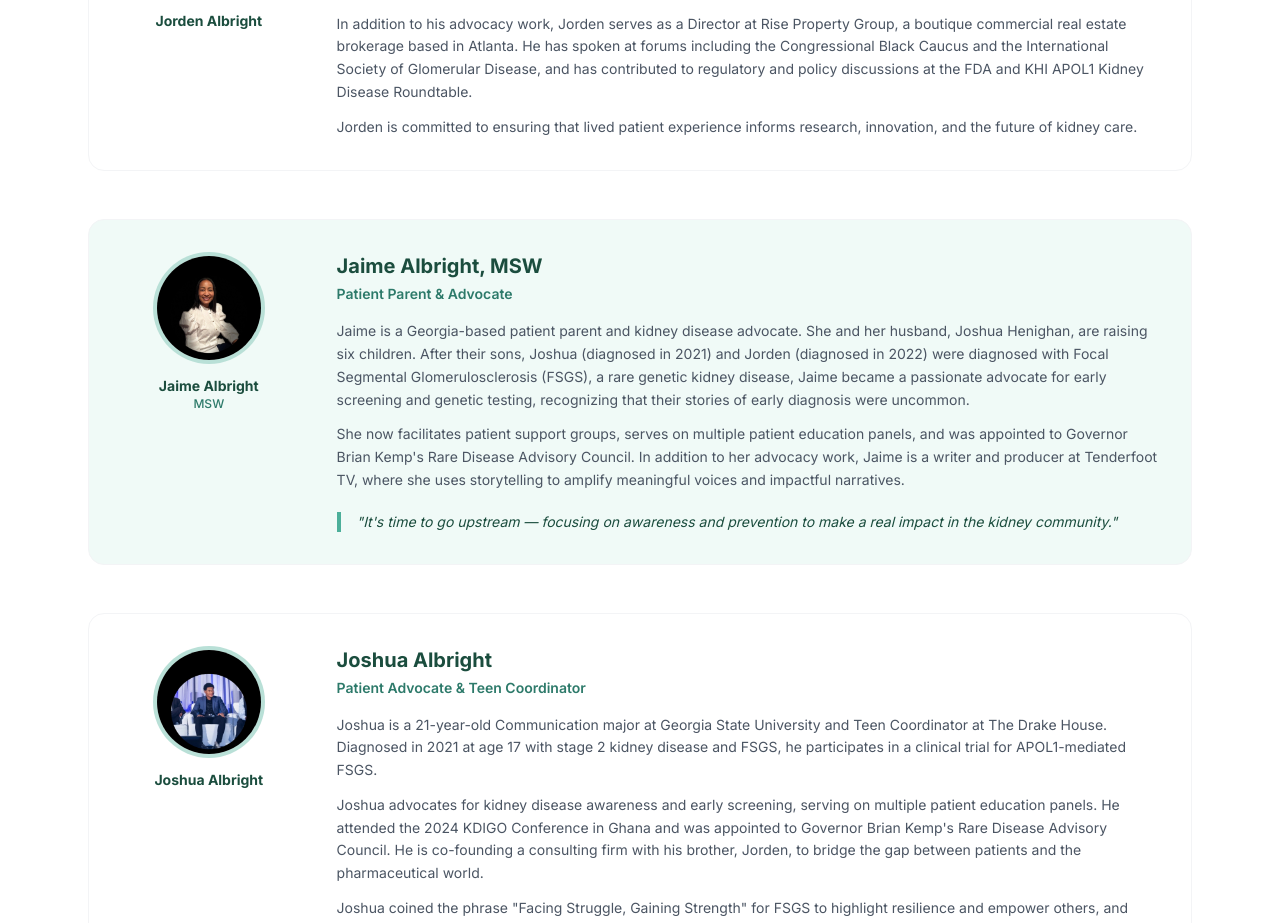
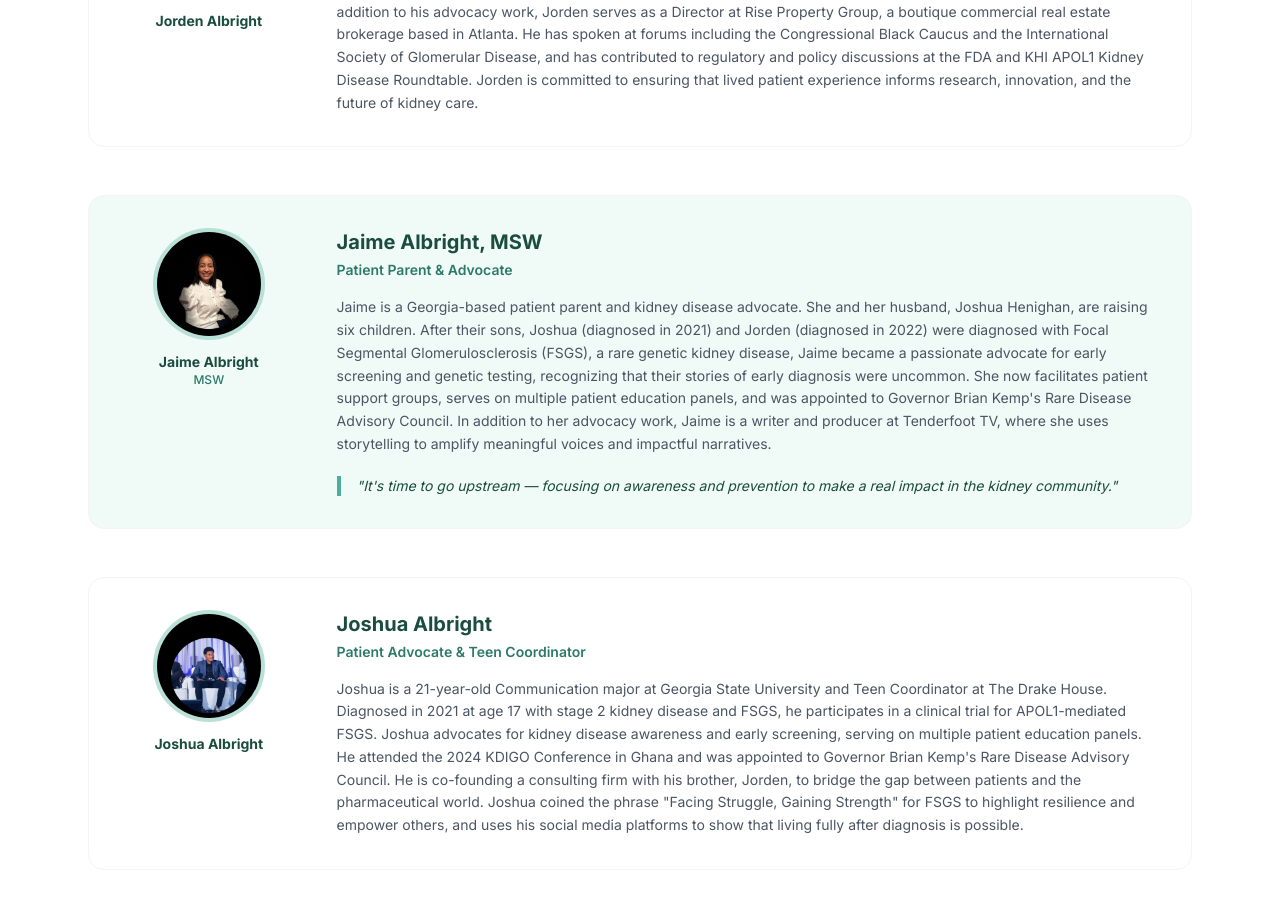
Before and after one commit to Jorden475/The-Lending-Hand-Initiative-, a Next.js app: page /about in a window 1280 px wide. Shown: the part 762-1685 px from the top of the page. Built offline with nearby package versions, Linux system fonts and the light colour scheme.

Commit message:
Fix build error and update logo + headshots via direct push

```diff
--- a/app/about/page.js
+++ b/app/about/page.js
@@ -3,31 +3,21 @@ const team = [
     name: 'Jorden Albright',
     title: 'Founder | Patient Advocate & National Speaker',
     photo: '/jorden.jpg',
-    bio: `Jorden is an Atlanta-based patient advocate living with APOL1-mediated FSGS. Diagnosed in 2022, he transformed his personal health journey into a mission to advance awareness, early screening, and health equity in rare kidney disease.
-
-In addition to his advocacy work, Jorden serves as a Director at Rise Property Group, a boutique commercial real estate brokerage based in Atlanta. He has spoken at forums including the Congressional Black Caucus and the International Society of Glomerular Disease, and has contributed to regulatory and policy discussions at the FDA and KHI APOL1 Kidney Disease Roundtable.
-
-Jorden is committed to ensuring that lived patient experience informs research, innovation, and the future of kidney care.`,
+    bio: `Jorden is an Atlanta-based patient advocate living with APOL1-mediated FSGS. Diagnosed in 2022, he transformed his personal health journey into a mission to advance awareness, early screening, and health equity in rare kidney disease.\n\nIn addition to his advocacy work, Jorden serves as a Director at Rise Property Group, a boutique commercial real estate brokerage based in Atlanta. He has spoken at forums including the Congressional Black Caucus and the International Society of Glomerular Disease, and has contributed to regulatory and policy discussions at the FDA and KHI APOL1 Kidney Disease Roundtable.\n\nJorden is committed to ensuring that lived patient experience informs research, innovation, and the future of kidney care.`,
     quote: null,
   },
   {
     name: 'Jaime Albright, MSW',
     title: 'Patient Parent & Advocate',
     photo: '/jaime.jpg',
-    bio: `Jaime is a Georgia-based patient parent and kidney disease advocate. She and her husband, Joshua Henighan, are raising six children. After their sons, Joshua (diagnosed in 2021) and Jorden (diagnosed in 2022) were diagnosed with Focal Segmental Glomerulosclerosis (FSGS), a rare genetic kidney disease, Jaime became a passionate advocate for early screening and genetic testing, recognizing that their stories of early diagnosis were uncommon.
-
-She now facilitates patient support groups, serves on multiple patient education panels, and was appointed to Governor Brian Kemp's Rare Disease Advisory Council. In addition to her advocacy work, Jaime is a writer and producer at Tenderfoot TV, where she uses storytelling to amplify meaningful voices and impactful narratives.`,
-    quote: 'It\'s time to go upstream — focusing on awareness and prevention to make a real impact in the kidney community.',
+    bio: `Jaime is a Georgia-based patient parent and kidney disease advocate. She and her husband, Joshua Henighan, are raising six children. After their sons, Joshua (diagnosed in 2021) and Jorden (diagnosed in 2022) were diagnosed with Focal Segmental Glomerulosclerosis (FSGS), a rare genetic kidney disease, Jaime became a passionate advocate for early screening and genetic testing, recognizing that their stories of early diagnosis were uncommon.\n\nShe now facilitates patient support groups, serves on multiple patient education panels, and was appointed to Governor Brian Kemp's Rare Disease Advisory Council. In addition to her advocacy work, Jaime is a writer and producer at Tenderfoot TV, where she uses storytelling to amplify meaningful voices and impactful narratives.`,
+    quote: "It's time to go upstream — focusing on awareness and prevention to make a real impact in the kidney community.",
   },
   {
     name: 'Joshua Albright',
     title: 'Patient Advocate & Teen Coordinator',
     photo: '/joshua.jpg',
-    bio: `Joshua is a 21-year-old Communication major at Georgia State University and Teen Coordinator at The Drake House. Diagnosed in 2021 at age 17 with stage 2 kidney disease and FSGS, he participates in a clinical trial for APOL1-mediated FSGS.
-
-Joshua advocates for kidney disease awareness and early screening, serving on multiple patient education panels. He attended the 2024 KDIGO Conference in Ghana and was appointed to Governor Brian Kemp's Rare Disease Advisory Council. He is co-founding a consulting firm with his brother, Jorden, to bridge the gap between patients and the pharmaceutical world.
-
-Joshua coined the phrase "Facing Struggle, Gaining Strength" for FSGS to highlight resilience and empower others, and uses his social media platforms to show that living fully after diagnosis is possible.`,
+    bio: `Joshua is a 21-year-old Communication major at Georgia State University and Teen Coordinator at The Drake House. Diagnosed in 2021 at age 17 with stage 2 kidney disease and FSGS, he participates in a clinical trial for APOL1-mediated FSGS.\n\nJoshua advocates for kidney disease awareness and early screening, serving on multiple patient education panels. He attended the 2024 KDIGO Conference in Ghana and was appointed to Governor Brian Kemp's Rare Disease Advisory Council. He is co-founding a consulting firm with his brother, Jorden, to bridge the gap between patients and the pharmaceutical world.\n\nJoshua coined the phrase "Facing Struggle, Gaining Strength" for FSGS to highlight resilience and empower others, and uses his social media platforms to show that living fully after diagnosis is possible.`,
     quote: null,
   },
 ];
@@ -137,7 +127,7 @@ export default function About() {
                 <h3 className="text-xl font-bold text-brand-dark mb-1">{name}</h3>
                 <p className="text-brand-mid text-sm font-semibold mb-4">{title}</p>
                 <div className="space-y-3">
-                  {bio.split('\n\n').map((para, j) => (
+                  {bio.split('\\n\\n').map((para, j) => (
                     <p key={j} className="text-gray-600 text-sm leading-relaxed">{para}</p>
                   ))}
                 </div>
```
